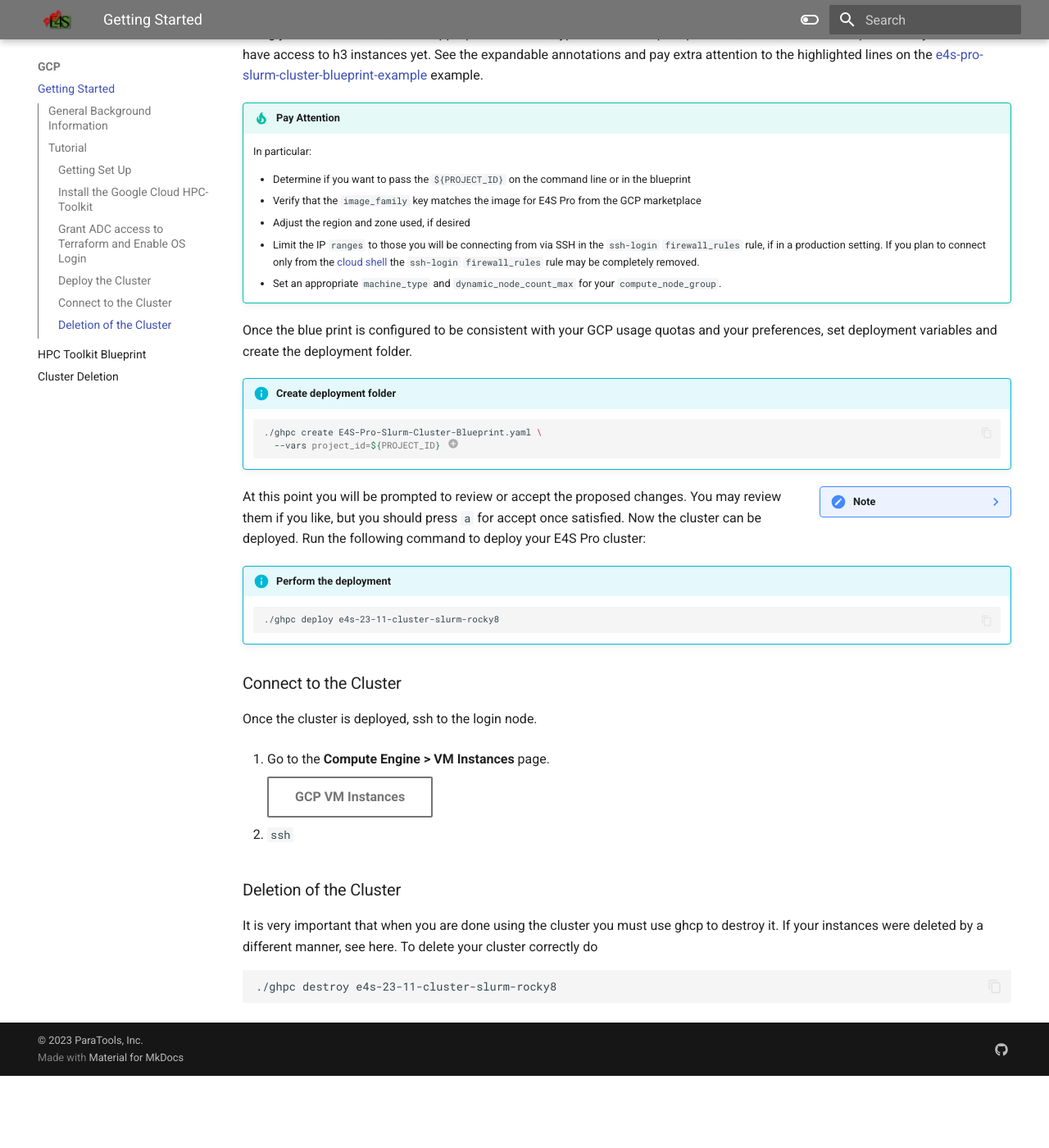
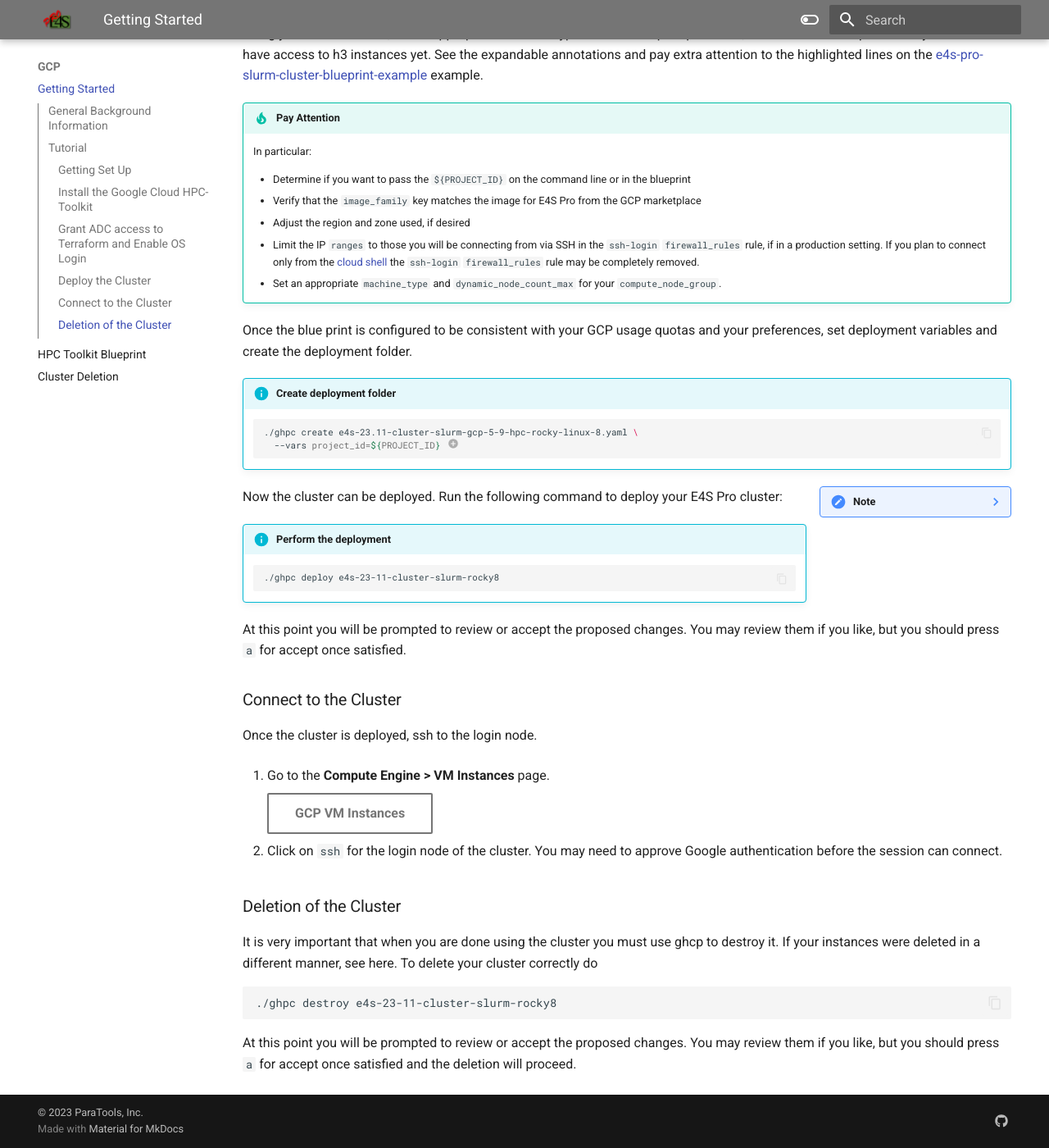
Before and after one commit to ParaToolsInc/ParaToolsPro, an MkDocs documentation site: the page built from docs/GCP/getting-started-GCP.md, in a window 1280 px wide and 1400 px high, scrolled down 3387 px. Shown: the whole window at 82% size. Built offline with MkDocs 1.6.1 and Material for MkDocs 9.7.7, drawn with Linux system fonts in a browser that asks for light colours; before the commit the page ends 4699 px from its top, so only the background shows below that.

Commit message:
Minor Update: getting-started-GCP.md
Rename yaml file to match name of file provided. Change confirmation now happens after deployment (not creation), and after deletion.

````diff
--- a/docs/GCP/getting-started-GCP.md
+++ b/docs/GCP/getting-started-GCP.md
@@ -209,7 +209,7 @@
 !!! info "Create deployment folder"
 
     ``` bash
-    ./ghpc create E4S-Pro-Slurm-Cluster-Blueprint.yaml \
+    ./ghpc create e4s-23.11-cluster-slurm-gcp-5-9-hpc-rocky-linux-8.yaml \
       --vars project_id=${PROJECT_ID} # (1)!
     ```
 
@@ -232,6 +230,8 @@
     ``` bash
     ./ghpc deploy e4s-23-11-cluster-slurm-rocky8
     ```
+At this point you will be prompted to review or accept the proposed changes.
+You may review them if you like, but you should press `a` for accept once satisfied.
 
 ### Connect to the Cluster
 
@@ -241,13 +241,15 @@
 
     [GCP VM Instances](https://console.cloud.google.com/compute/instances){ .md-button }
 
-2. `ssh`
+2. Click on `ssh` for the login node of the cluster. You may need to approve Google authentication before the session can connect.
 
 [blueprint]: ./blueprint.md/#e4s-pro-slurm-cluster-blueprint-example
 ### Deletion of the Cluster
 
-It is very important that when you are done using the cluster you must use ghcp to destroy it. If your instances were deleted by a different manner, see here. To delete your cluster correctly do
+It is very important that when you are done using the cluster you must use ghcp to destroy it. If your instances were deleted in a different manner, see here. To delete your cluster correctly do
 
 ```
 ./ghpc destroy e4s-23-11-cluster-slurm-rocky8
 ```
+At this point you will be prompted to review or accept the proposed changes.
+You may review them if you like, but you should press `a` for accept once satisfied and the deletion will proceed.
````
Also changed, not shown: other parts of docs/GCP/getting-started-GCP.md (+0 -2 lines).
